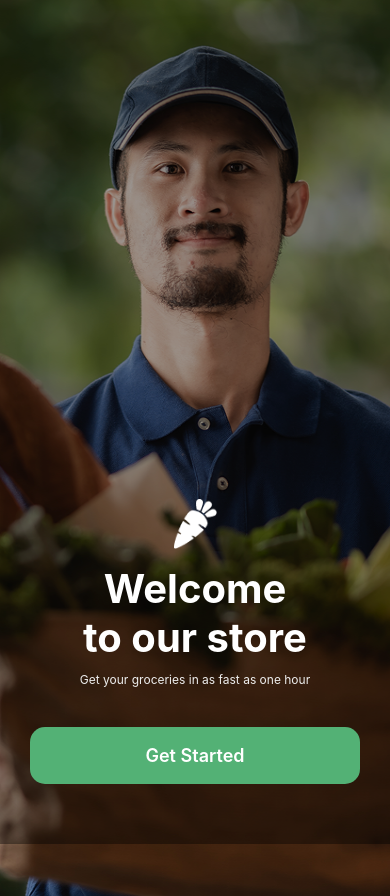
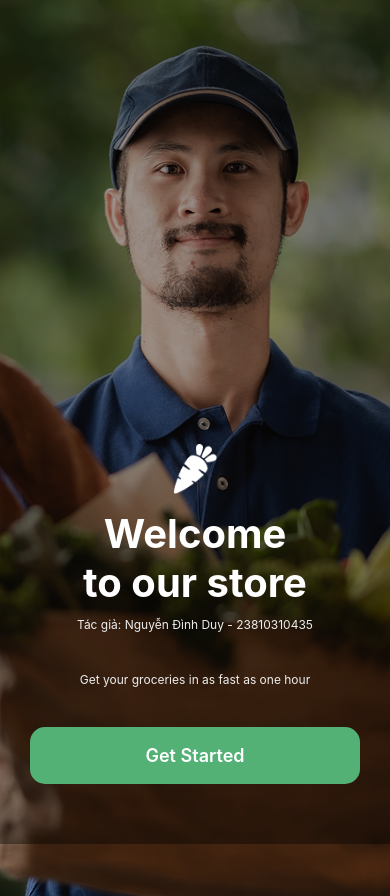
Before and after one commit to Nguyendinhduy257/ThucHanhNhom1, a React Native app: screen /Onboarding in a window 390 px wide. Built offline with nearby package versions, Linux system fonts and the light colour scheme.

Commit message:
cập nhật lần cuối cho OnboardingScreen

```diff
--- a/screens/onboardingScreen.js
+++ b/screens/onboardingScreen.js
@@ -11,6 +11,7 @@ const OnboardingScreen = ({ navigation }) => {
       <View style={styles.overlay}>
         <Image source={require('../assets/IconStartScreen.png')} style={styles.icon} />
         <Text style={styles.title}>Welcome{"\n"}to our store</Text>
+        <Text style={styles.subtitle}>Tác giả: Nguyễn Đình Duy - 23810310435</Text>
         <Text style={styles.subtitle}>Get your groceries in as fast as one hour</Text>
 
         <TouchableOpacity
```
